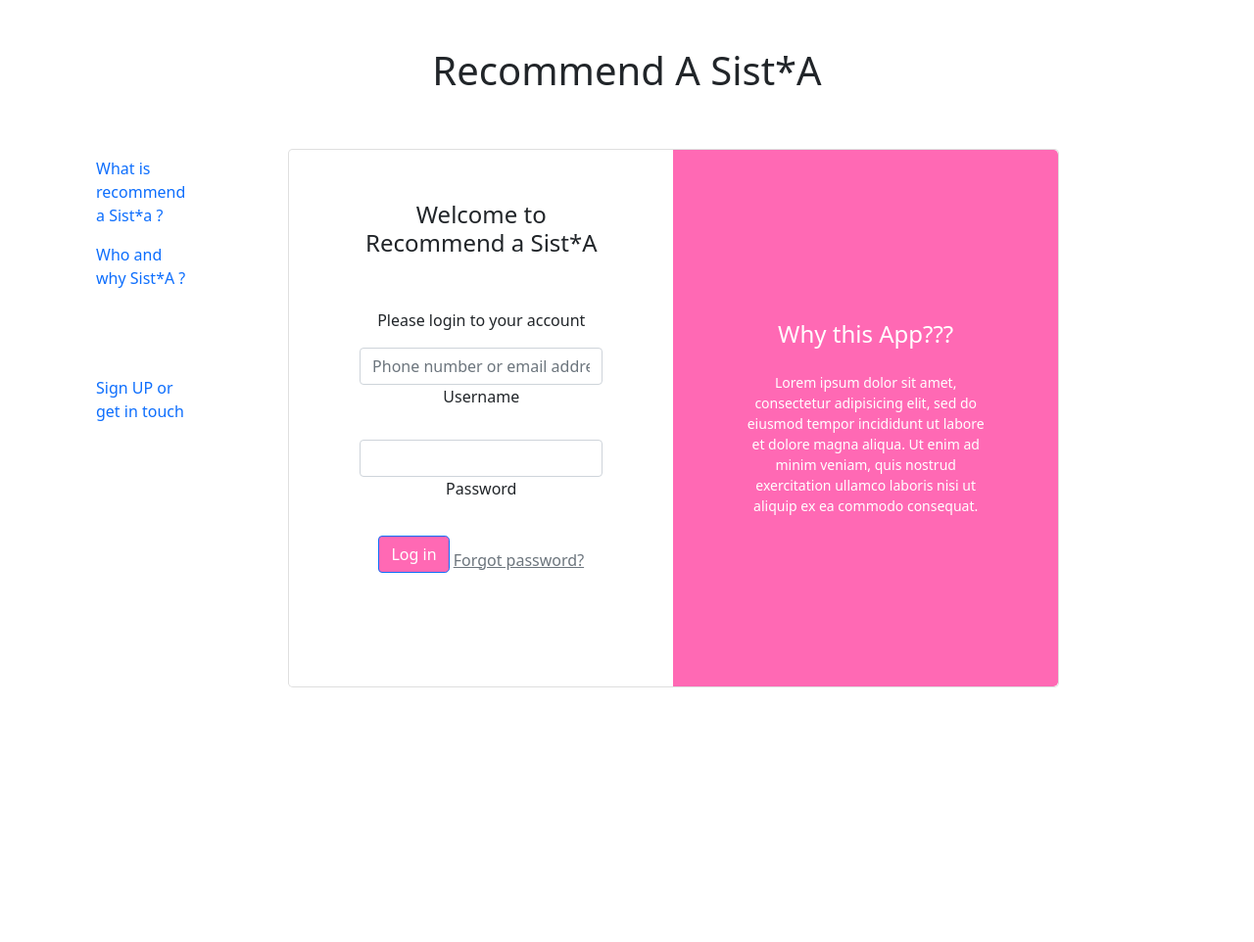
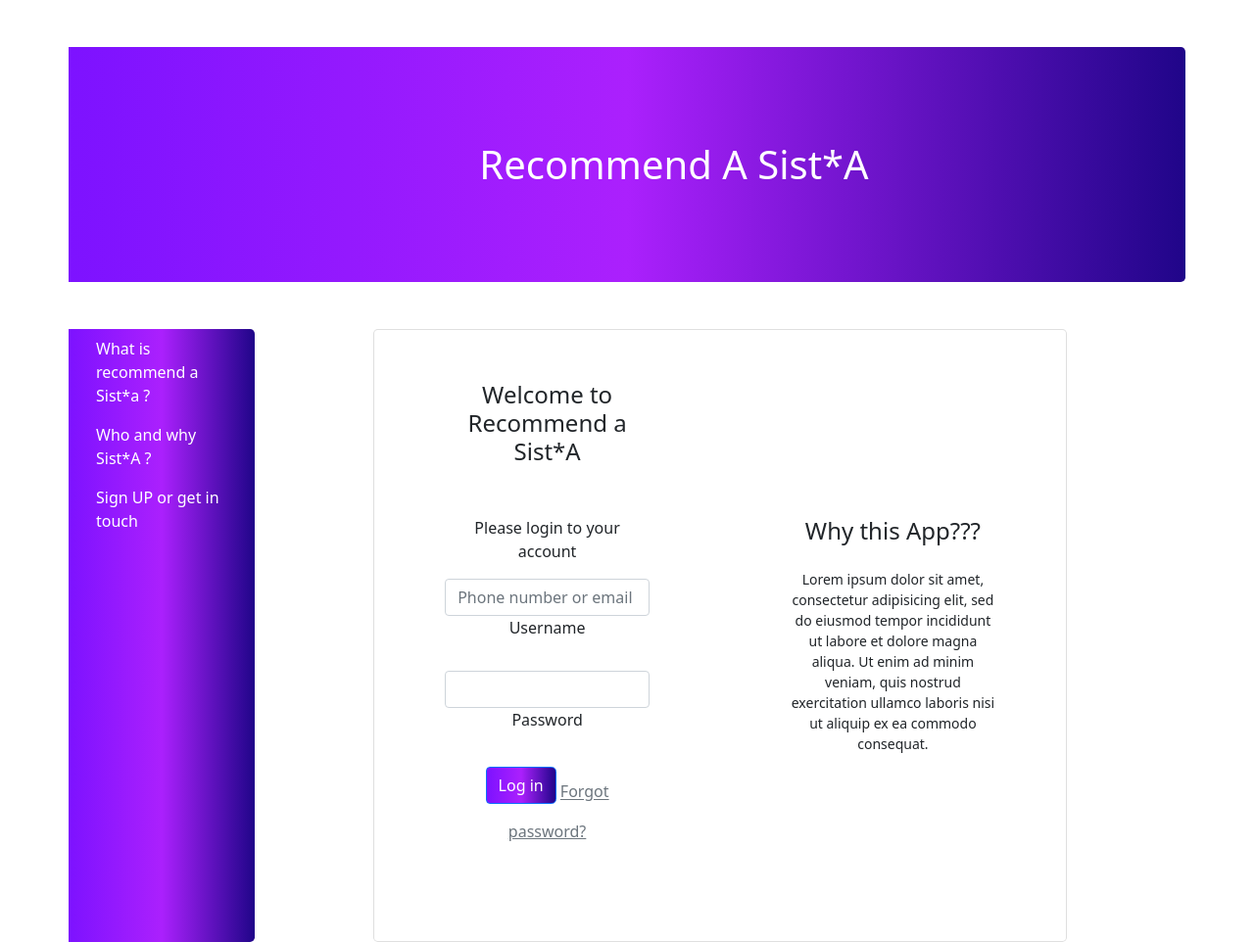
Before and after one commit to GulGulHub/RecommendASist_A, a Flask app: page / in a window 1280 px wide. Shown: the whole page at 98% size. Before the commit the page ends 702 px from the top, so only its background shows below. Run offline with Flask 2, Linux system fonts and the light colour scheme; some libraries are stand-ins or nearby versions.

Commit message:
some styling changed

```diff
--- a/static/style.css
+++ b/static/style.css
@@ -3,10 +3,10 @@
 background: hotpink;
 
 /* Chrome 10-25, Safari 5.1-6 */
-/*background: -webkit-linear-gradient(to right, #ee7724, #d8363a, #dd3675, #b44593);*/
+/*background: -webkit-linear-gradient(to right, #7d12, #d8363a, #dd3675, #b44593);*/
 
-/* W3C, IE 10+/ Edge, Firefox 16+, Chrome 26+, Opera 12+, Safari 7+
-background: linear-gradient(to right, #ee7724, #d8363a, #dd3675, #b44593);*/
+/* W3C, IE 10+/ Edge, Firefox 16+, Chrome 26+, Opera 12+, Safari 7+*/
+background: linear-gradient(to right, #7d12ff, #ab20fd, #200589);
 }
 
 @media (min-width: 768px) {
--- a/templates/index.html
+++ b/templates/index.html
@@ -46,8 +46,8 @@
 
                         </div>
                     </div>
-                    <div class="col-lg-6 d-flex align-items-center gradient-custom-2">
-                        <div class="text-white px-3 py-4 p-md-5 mx-md-4">
+                    <div class="col-lg-6 d-flex align-items-center">
+                        <div class=" px-3 py-4 p-md-5 mx-md-4">
                             <h4 class="mb-4">Why this App??? </h4>
                             <p class="small mb-0">Lorem ipsum dolor sit amet, consectetur adipisicing elit, sed do
                                 eiusmod
--- a/templates/layout.html
+++ b/templates/layout.html
@@ -7,23 +7,24 @@
     <meta http-equiv="X-UA-Compatible" content="ie=edge">
     <title>Document_Layout</title>
     <link rel="stylesheet" href="static/bootstrap.css">
+    <link rel="stylesheet" href="style.css">
     <script src="static/bootstrap.bundle.js"></script>
     {% block head %}{% endblock %}
 </head>
 <body>
 <div class="container">
-    <div class="row text-center mt-5 mb-5">
-        <h1> Recommend A Sist*A </h1>
+    <div class="row text-center mt-5 mb-5 gradient-custom-2">
+        <h1 class="p-5 m-5 text-white"> Recommend A Sist*A </h1>
     </div>
     <div class="row">
-        <div class="col-1  ">
-            <nav class="nav flex-column">
-                <a class="nav-link active" aria-current="page" href="#">What is recommend a Sist*a ?</a>
-                <a class="nav-link" href="#">Who and why Sist*A ?</a>
-                <a class="nav-link" href="#"> Sign UP or get in touch</a>
+        <div class="col-2 gradient-custom-2 ">
+            <nav class="nav flex-column ">
+                <a class="nav-link active text-white" aria-current="page" href="#">What is recommend a Sist*a ?</a>
+                <a class="nav-link text-white" href="#">Who and why Sist*A ?</a>
+                <a class="nav-link text-white" href="#"> Sign UP or get in touch</a>
             </nav>
         </div>
-        <div class="col-11 gx-5 px-5 text-center">
+        <div class="col-10 gx-5 px-5 text-center">
           {% block col %}{% endblock %}
         </div>
 
```
